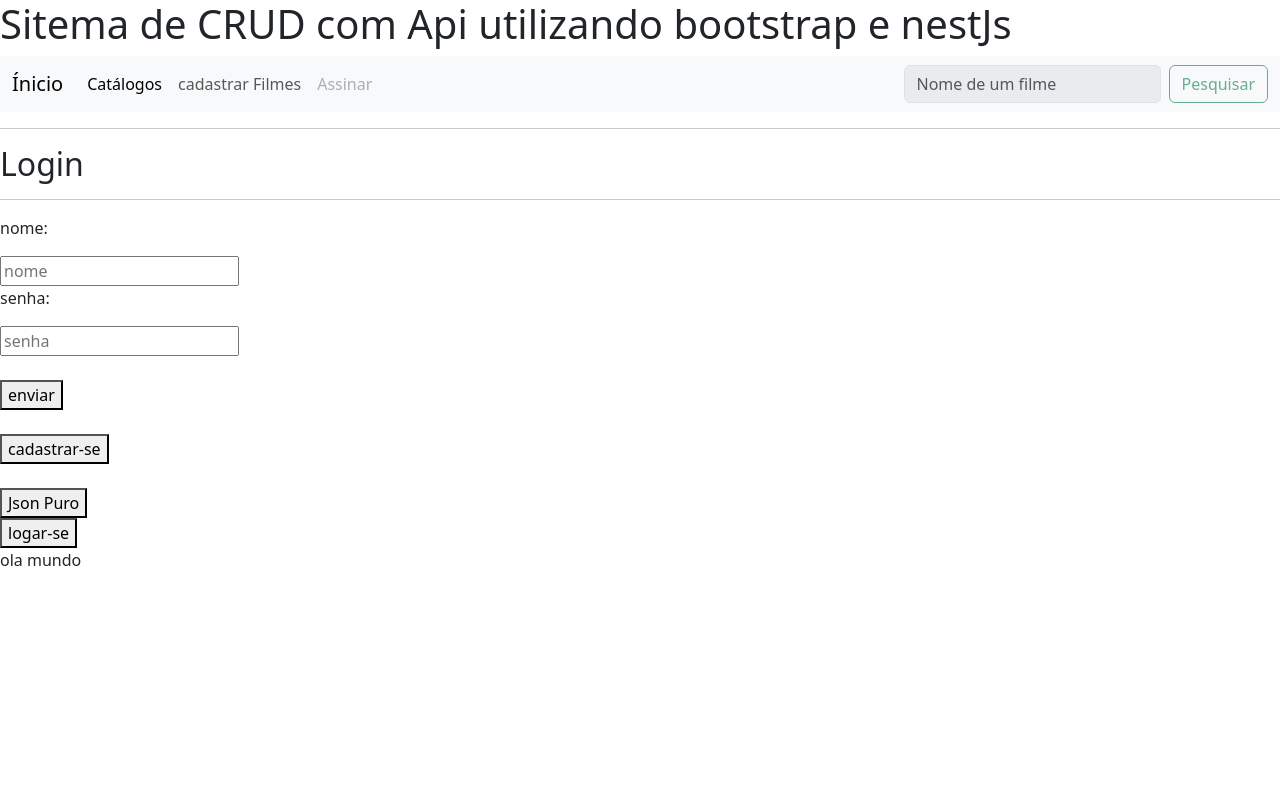
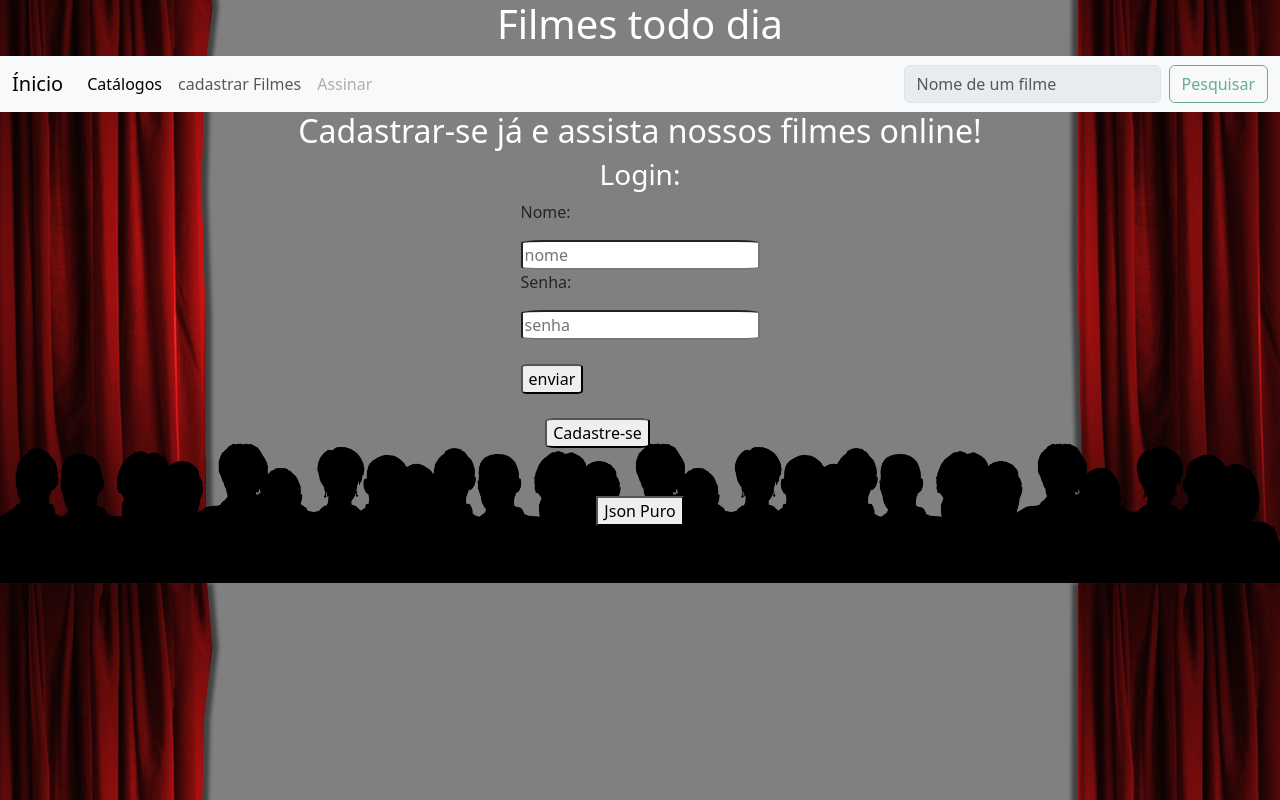
Before and after one commit to RobsonDevLang/Front_Projeto_api_exibir_filmes, a PHP site: page / in a window 1280 px wide. Run offline with PHP 8.4, Linux system fonts and the light colour scheme; some libraries are stand-ins or nearby versions.

Commit message:
Acrescentando a imagem de fundo do site e alguns ajustes

```diff
--- a/CrudUser.js
+++ b/CrudUser.js
@@ -61,12 +61,20 @@ $(document).ready(function() {
         // Calcular o hash SHA-256 da senha
         const hashedLoginPassword = CryptoJS.SHA256(loginPassword).toString(CryptoJS.enc.Hex);
 
+        // Primeiro teste com SHA-256
         if (usuarioEncontrado.password === hashedLoginPassword) {
           alert('Login bem-sucedido');
           window.location.href = 'listUsers.html';
           // Redirecione ou execute outras ações após o login bem-sucedido
         } else {
-          alert('Senha incorreta. Tente novamente.');
+          // Segundo teste sem SHA-256
+          if (usuarioEncontrado.password === loginPassword) {
+            alert('Login bem-sucedido (sem SHA-256)');
+            window.location.href = 'listUsers.html';
+            // Redirecione ou execute outras ações após o login bem-sucedido
+          } else {
+            alert('Senha incorreta. Tente novamente.');
+          }
         }
       } else {
         alert('Usuário não encontrado. Tente novamente.');
--- a/catalogo.html
+++ b/catalogo.html
@@ -23,10 +23,13 @@
 <body onload="lsJsonMovie()">
 
   <header>
-    <H1>Sitema de CRUD com Api utilizando bootstrap e nestJs</H1>
+    <H1>Top Filmes</H1>
+
   </header>
   <nav class="navbar navbar-expand-lg bg-body-tertiary">
+
     <div class="container-fluid">
+
       <button class="navbar-toggler" type="button" data-bs-toggle="collapse" data-bs-target="#navbarTogglerDemo01"
         aria-controls="navbarTogglerDemo01" aria-expanded="false" aria-label="Toggle navigation">
         <span class="navbar-toggler-icon"></span>
--- a/index.html
+++ b/index.html
@@ -7,7 +7,7 @@
     <link rel="stylesheet" href="style.css">
     <meta charset="UTF-8">
     <meta name="viewport" content="width=device-width, initial-scale=1.0">
-    <title>inicio</title>
+    <title>catalogo de filmes</title>
     <script src="https://code.jquery.com/jquery-3.7.1.min.js"></script>
     <script src="node_modules\crypto-js\crypto-js.js"></script>
     <script src="node_modules\crypto-js\sha256.js"></script>
@@ -16,13 +16,15 @@
     <script src="CrudUser.js"></script>
     <link href="https://cdn.jsdelivr.net/npm/bootstrap@5.3.2/dist/css/bootstrap.min.css" rel="stylesheet"
       integrity="sha384-T3c6CoIi6uLrA9TneNEoa7RxnatzjcDSCmG1MXxSR1GAsXEV/Dwwykc2MPK8M2HN" crossorigin="anonymous">
+    <link rel="stylesheet" href="style.css">
 
   </head>
 
 <body>
 
   <header>
-    <H1>Sitema de CRUD com Api utilizando bootstrap e nestJs</H1>
+    <H1>Filmes todo dia</H1>
+
   </header>
   <nav class="navbar navbar-expand-lg bg-body-tertiary">
     <div class="container-fluid">
@@ -38,6 +40,7 @@
           </li>
           <li class="nav-item">
             <a class="nav-link" href="adcFilme.html">cadastrar Filmes</a>
+
           </li>
           <li class="nav-item">
             <a class="nav-link disabled" aria-disabled="true" disabled>Assinar</a>
@@ -51,40 +54,43 @@
       </div>
     </div>
   </nav>
+  <h2>
+    Cadastrar-se já e assista nossos filmes online!
+  </h2>
   <div id="areaLogin">
-    <hr>
-    <h2>Login</h2>
-    <hr>
+
+    <h3 id="corLogin">Login:</h3>
     <form id="login">
-      <p>nome:</p>
+      <p>Nome:</p>
       <input id="nomeLogin" type="text" placeholder="nome">
-      <p>senha:</p>
+      <p>Senha:</p>
       <input id="senhaLogin" type="password" placeholder="senha"><br><br>
       <button type="submit" id="btnLogin">enviar</button><br>
     </form>
     <br>
-    <button id="cadastrar">cadastrar-se</button><br><br>
+    <button id="cadastrar">Cadastre-se</button><br><br>
     <button onclick="lsJson()">Json Puro</button>
   </div>
 
-  <div id="areaCadastro">
+
+  <div id="areaCadastro" class="areaCadastro">
     <hr>
-    <h2>Cadastrar-se</h2>
+    <h2>Cadastre-se</h2>
     <hr>
     <form id="cadastro">
-      <p>nome:</p>
+      <p>Nome:</p>
       <input id="nomeCadastro" name="nome" type="text" placeholder="nome" required>
-      <p>senha:</p>
+      <p>Senha:</p>
       <input id="senhaCadastro" type="password" placeholder="senha" required>
-      <p>e-mail:</p>
+      <p>E-mail:</p>
       <input id="emailCadastro" type="email" placeholder="E-mail" required><BR><BR>
       <br><br>
-      <button type="submit" id="btnEnviar">enviar</button><br>
+      <button type="submit" id="btnEnviar">Enviar</button><br>
     </form>
     <br>
+
   </div>
-  <button id="logar">logar-se</button>
-  <div id="res" name="res">ola mundo</div>
+  <div id="res" name="res"></div>
 
 
 
--- a/style.css
+++ b/style.css
@@ -7,6 +7,11 @@ body {
     height: 100%;
     margin: 0;
     padding: 0;
+    background-image: url(fundo.png);
+    background-position: center;
+    background-size: 100%;
+    background-color: gray;
+
 }
 
 .nav-link:hover{
@@ -32,3 +37,53 @@ div a,td a{
     text-decoration: none !important;
     color: white;
 }
+h1, h2{
+    text-align: center;
+    color: white;
+
+}
+.pai{
+    display: flex;
+    flex-direction: column;
+    align-items: center;
+
+}
+.areaCadastro{
+    width: 900px;
+    margin: auto;
+justify-content: center;
+border-color: red;
+border-style: initial;
+background-color: red;
+}
+#corLogin{
+    color: white;
+}
+#areaLogin{
+    display: flex;
+    flex-direction: column;
+    align-items: center;
+
+
+}
+#cadastrar{
+    margin-left: -85px;
+    border-radius: 10%;
+}
+
+#nomeLogin{
+    border-radius: 10%;
+}
+#senhaLogin{
+    border-radius: 10%;
+}
+#btnLogin{
+    border-radius: 10%;
+}
+
+#colorDescricao{
+    color: white;
+}
+#colorUrlFilme{
+    color: white;
+}
```
Also changed, not shown: adcFilme.html (+6 -5 lines), fundo.png (added).
